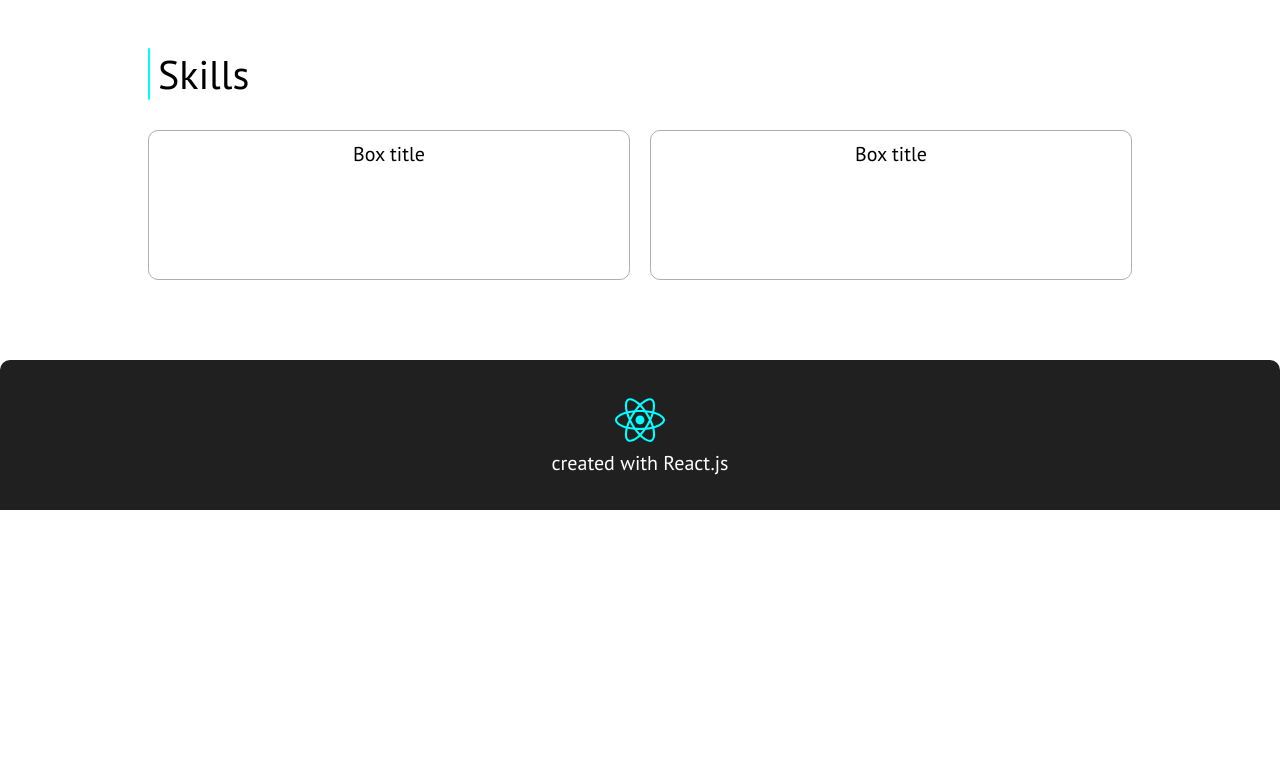
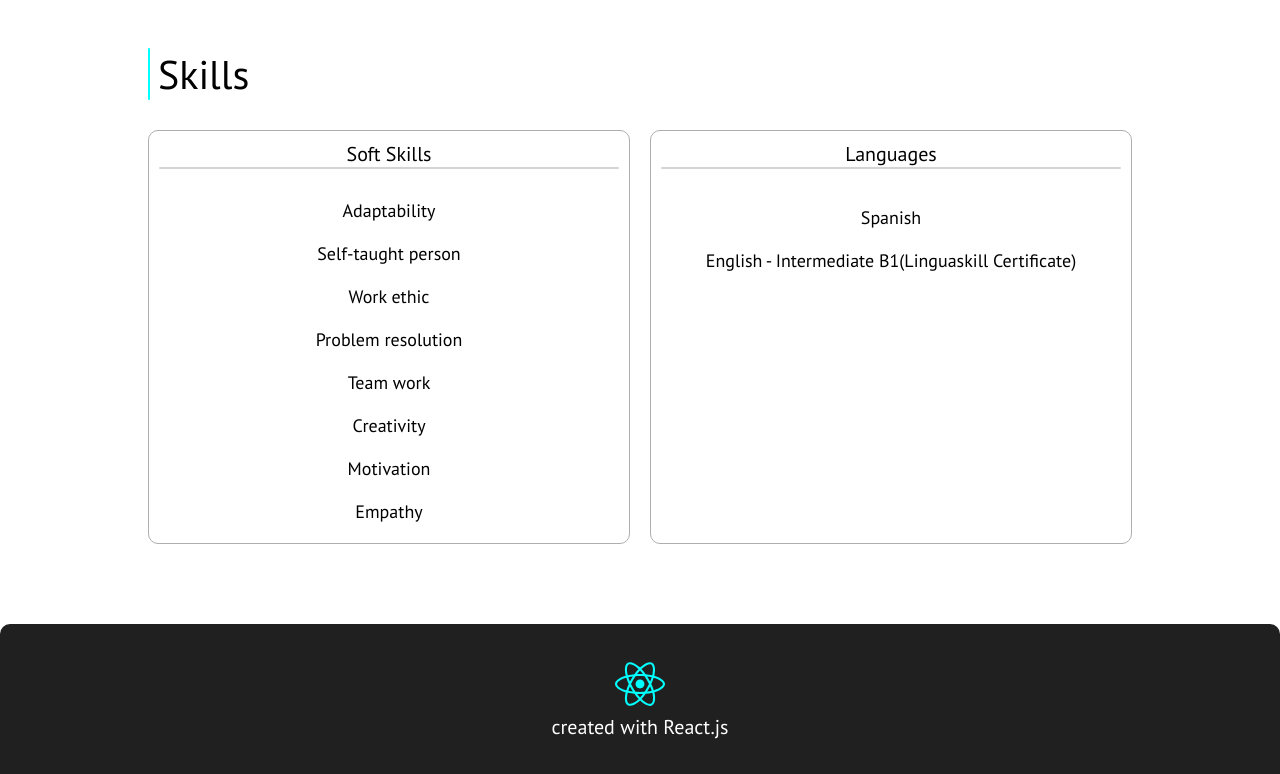
Before and after one commit to Texmo100/Developer-profile-IIR, a React (Create React App) app: page /aboutme in a window 1280 px wide. Shown: the part 1436-2210 px from the top of the page. Before the commit the page ends 1946 px from the top, so only its background shows below. Built offline with nearby package versions, Linux system fonts and the light colour scheme.

Commit message:
About Me page Beta Version 1.0 Done

```diff
--- a/src/App.css
+++ b/src/App.css
@@ -653,4 +653,27 @@ h4{
   font-weight: 300;
   margin-bottom: 2rem;
   text-align: center;
+  position: relative;
 }
+.box-title-skills::after{
+  content: '';
+  display: block;
+  width: 100%;
+  height: 0.2rem;
+  background-color: #D3D3D3;
+  border-radius: 10rem;
+}
+.skills-container{
+  display: flex;
+  flex-direction: column;
+  justify-content: center;
+  align-items: center;
+  list-style: none;
+  min-height: 10rem;
+  max-height: 100%;
+  width: 100%;
+}
+.skill-item{
+  font-size: 1.8rem;
+  margin: 1rem 0;
+}
--- a/src/Components/AboutMe/AboutMeContent.js
+++ b/src/Components/AboutMe/AboutMeContent.js
@@ -9,13 +9,15 @@ const AboutMeContent = () => {
     const [profileData] = useState(aboutMeData) //Array all data
     const [profile] = useState(profileData.profile) //String
     const [education] = useState(profileData.education) //Array
+    const [softSkills] = useState(profileData.softSkills) //Array
+    const [tongues] = useState(profileData.tongues) //Array
 
     return(
         <div className="container-about-me-content">
             <Profile profile={profile}/>
             <Education education={education}/>
             <SkillsSet />
-            <Skills />
+            <Skills softSkills={softSkills} tongues={tongues}/>
         </div>
     )
 
--- a/src/Components/AboutMe/Skills.js
+++ b/src/Components/AboutMe/Skills.js
@@ -1,17 +1,25 @@
 import React from 'react'
 
-const Skills = () => {
+const Skills = (props) => {
+    const skillRender1 = props.softSkills.map(item => <li className="skill-item">{item}</li>)
+    const skillRender2 = props.tongues.map(item => <li className="skill-item">{item}</li>)
     return (
         <div className="content-item">
             <p className="content-item-title">Skills</p>
             <div className="content-item-box-wrapper">
 
                 <div className="box-style left-box">
-                    <p className="box-title-skills">Box title</p>
+                    <p className="box-title-skills">Soft Skills</p>
+                    <ul className="skills-container">
+                        {skillRender1}
+                    </ul>
                 </div>
 
                 <div className="box-style right-box">
-                    <p className="box-title-skills">Box title</p>
+                    <p className="box-title-skills">Languages</p>
+                    <ul className="skills-container">
+                        {skillRender2}
+                    </ul>
                 </div>
             </div>
         </div>
--- a/src/Data/aboutMeData.js
+++ b/src/Data/aboutMeData.js
@@ -46,8 +46,8 @@ const aboutMeData = {
         methodologies: ["SCRUM"],
         uiDesign: ["Adobe XD"]
     },
-    softSkills: ["Skill","Skill","Skill","Skill","Skill","Skill","Skill","Skill",],
-    tongues: ["Spanish", "English - Intermediate B1"]
+    softSkills: ["Adaptability","Self-taught person","Work ethic","Problem resolution","Team work","Creativity","Motivation","Empathy",],
+    tongues: ["Spanish", "English - Intermediate B1(Linguaskill Certificate)"]
 }
 
 export default aboutMeData
```
